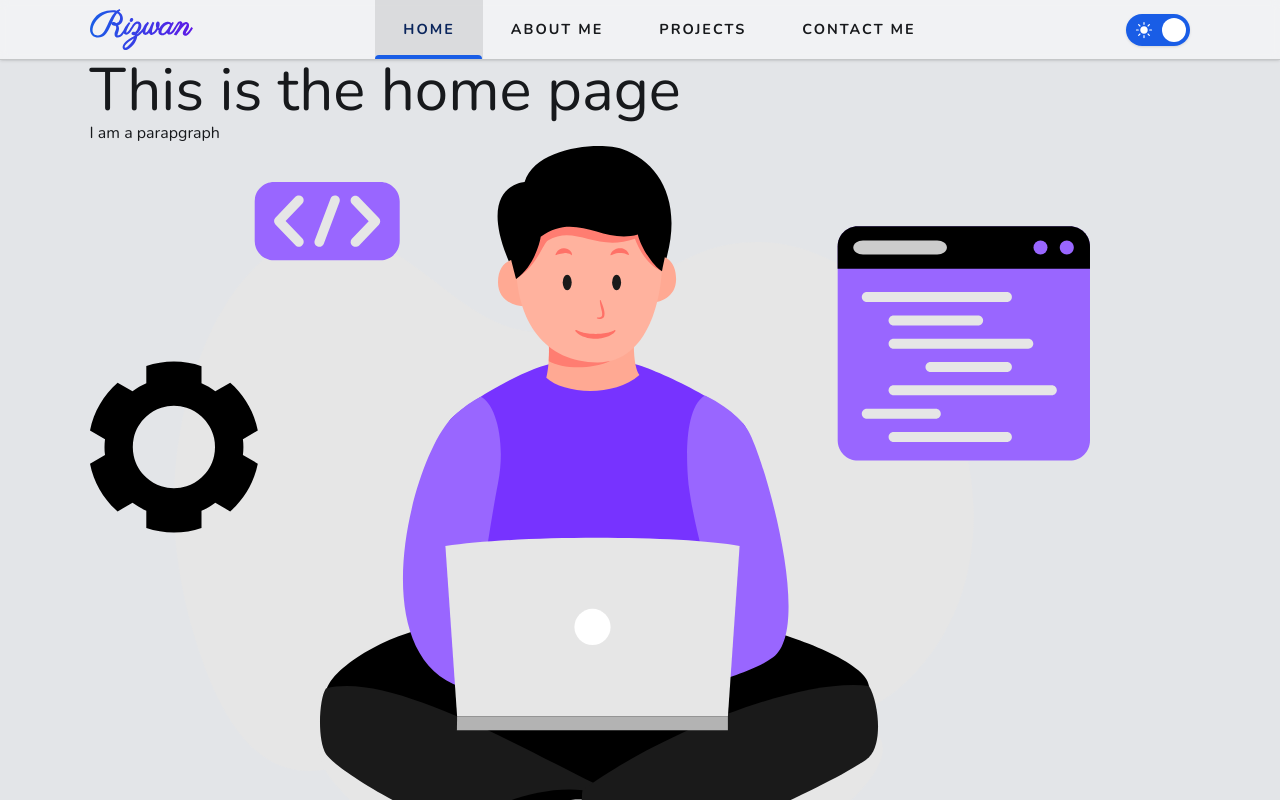
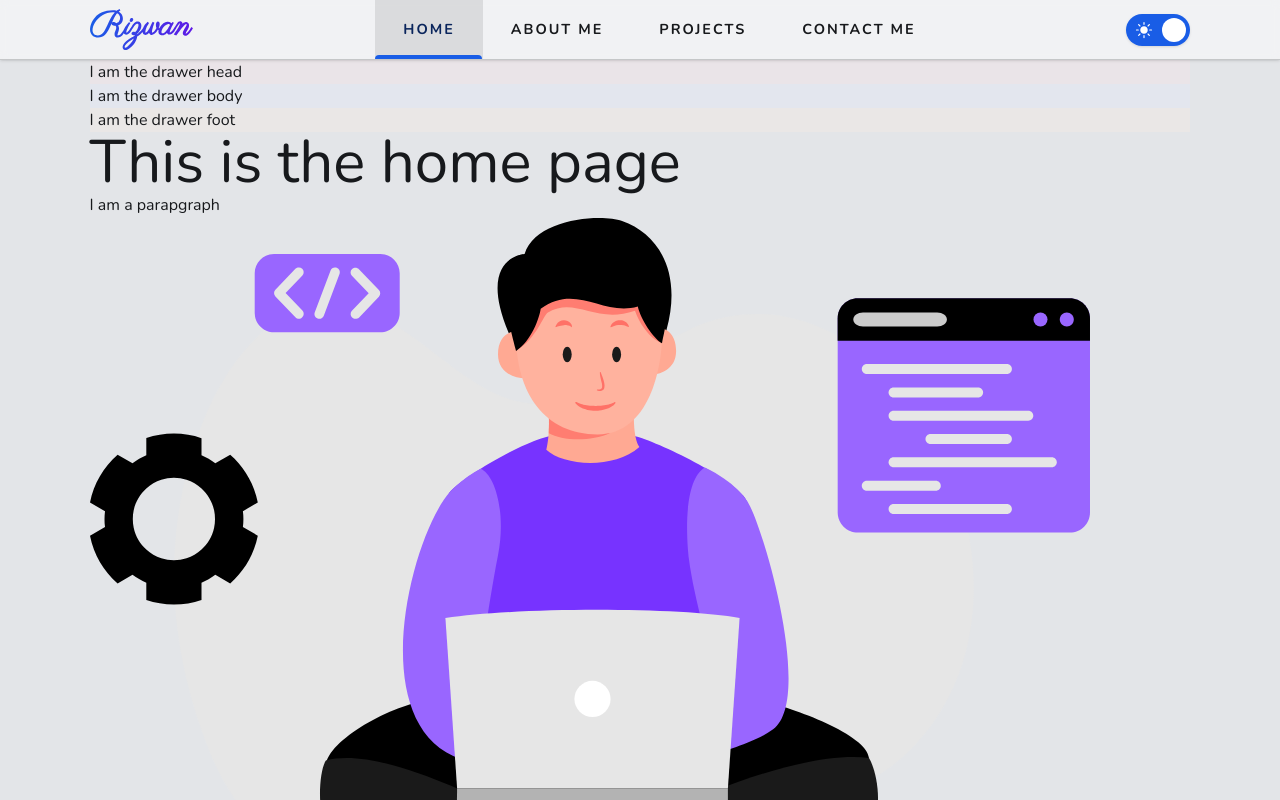
Before and after one commit to rizwanahamadcodes/portfolio, a Next.js app: page / in a window 1280 px wide. Shown: the top 800 px of the page. Built offline with nearby package versions, Linux system fonts and the light colour scheme.

Commit message:
scafolding of drawer work in the NewDrawerTest file

```diff
--- a/src/app/page.tsx
+++ b/src/app/page.tsx
@@ -4,10 +4,20 @@ import Container from '@/components/Container'
 import ThemedImage from '@/components/ThemedImage'
 import heroImageLight from '../../public/img/hero_image_light.svg'
 import heroImageDark from '../../public/img/hero_image_dark.svg'
+import NewDrawer, {
+    DrawerBody,
+    DrawerFoot,
+    DrawerHead,
+} from '@/components/NewDrawer'
 
 export default function Home() {
     return (
         <Container>
+            <NewDrawer>
+                <DrawerHead>I am the drawer head</DrawerHead>
+                <DrawerBody>I am the drawer body</DrawerBody>
+                <DrawerFoot>I am the drawer foot</DrawerFoot>
+            </NewDrawer>
             <h1>This is the home page</h1>
             <p>I am a parapgraph</p>
             <ThemedImage
--- /dev/null
+++ b/src/components/NewDrawer.tsx
@@ -0,0 +1,19 @@
+import React, { Children } from 'react'
+
+const NewDrawer = ({ children }) => {
+    return <div className="bg-gray-100/20">{children}</div>
+}
+
+export const DrawerHead = ({ children }) => {
+    return <div className="bg-red-100/20">{children}</div>
+}
+
+export const DrawerBody = ({ children }) => {
+    return <div className="bg-blue-100/20">{children}</div>
+}
+
+export const DrawerFoot = ({ children }) => {
+    return <div className="bg-orange-100/20">{children}</div>
+}
+
+export default NewDrawer
```
